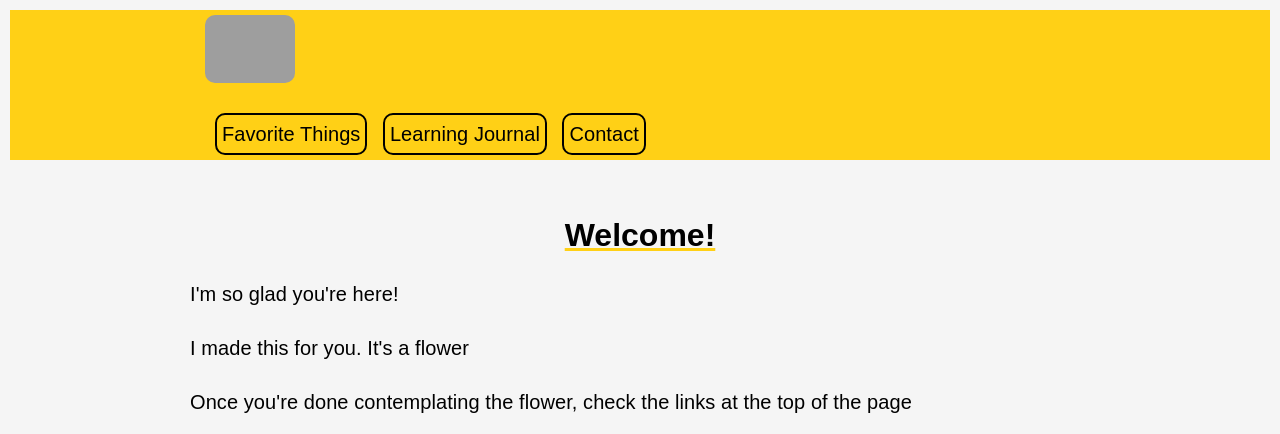
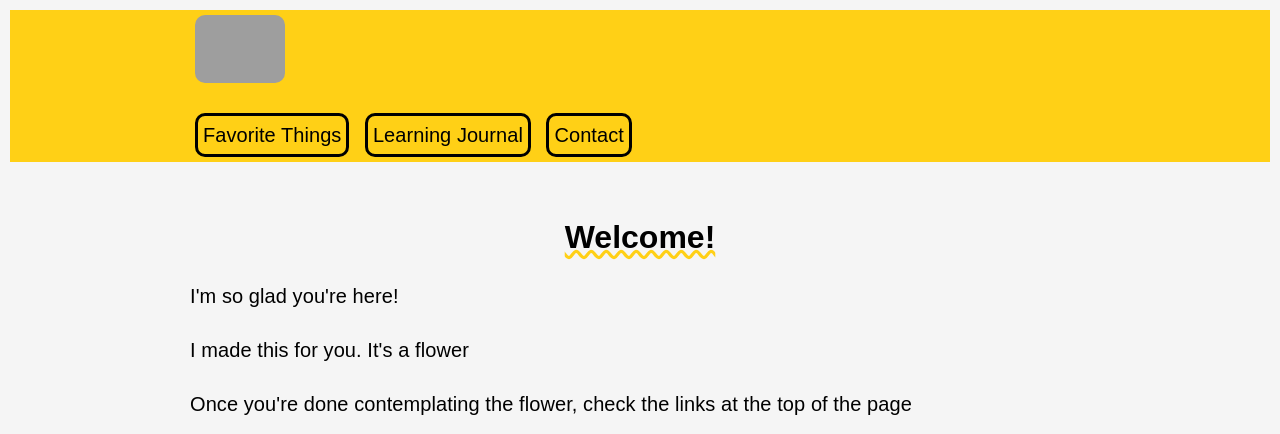
Before and after one commit to prolixmagus/pe-projects, a PHP site: page /projects/multi-page-website/index.html in a window 1280 px wide. Shown: the top 434 px of the page. Run offline with PHP 8.4, Linux system fonts and the light colour scheme; grey boxes are pictures that could not be loaded.

Commit message:
Adjust padding on nav bar+
Align links and logo

```diff
--- a/projects/multi-page-website/contact.html
+++ b/projects/multi-page-website/contact.html
@@ -16,7 +16,7 @@
 						<img src='turkey.jpg' alt='water color turkey'>
 					</picture>
 				</a>
-				<ul>
+				<ul class='parent-nav-bar'>
 					<li class='nav-bar-links'><a href="favorite-things.html">Favorite Things</a></li>
 					<li class='nav-bar-links'><a href="learning-journal.html">Learning Journal</a></li>
 					<li class='nav-bar-links'><a href="contact.html">Contact</a></li>
--- a/projects/multi-page-website/favorite-things.html
+++ b/projects/multi-page-website/favorite-things.html
@@ -17,7 +17,7 @@
 						<img src='turkey.jpg' alt='water color turkey'>
 					</picture>
 				</a>
-				<ul>
+				<ul class='parent-nav-bar'>
 					<li class='nav-bar-links'><a href="favorite-things.html">Favorite Things</a></li>
 					<li class='nav-bar-links'><a href="learning-journal.html">Learning Journal</a></li>
 					<li class='nav-bar-links'><a href="contact.html">Contact</a></li>
--- a/projects/multi-page-website/index.html
+++ b/projects/multi-page-website/index.html
@@ -33,7 +33,7 @@
 						<img class='turkey-hover' src='turkey.jpg' alt='water color turkey'>
 					</picture>
 				</a>
-				<ul>
+				<ul class='parent-nav-bar'>
 					<li class='nav-bar-links'><a href="favorite-things.html">Favorite Things</a></li>
 					<li class='nav-bar-links'><a href="learning-journal.html">Learning Journal</a></li>
 					<li class='nav-bar-links'><a href="contact.html">Contact</a></li>
--- a/projects/multi-page-website/learning-journal.html
+++ b/projects/multi-page-website/learning-journal.html
@@ -16,7 +16,7 @@
 						<img src='turkey.jpg' alt='water color turkey'>
 					</picture>
 				</a>
-				<ul>
+				<ul class='parent-nav-bar'>
 					<li class='nav-bar-links'><a href="favorite-things.html">Favorite Things</a></li>
 					<li class='nav-bar-links'><a href="learning-journal.html">Learning Journal</a></li>
 					<li class='nav-bar-links'><a href="contact.html">Contact</a></li>
--- a/projects/multi-page-website/style.css
+++ b/projects/multi-page-website/style.css
@@ -32,16 +32,19 @@ main {
 h1 {
 	text-align: center;
 	font-size: 2rem;
-	text-decoration: underline;
+	text-decoration: wavy underline;
 	text-decoration-color: #ffd016;
 }
 
+.parent-nav-bar {
+	padding-left: 0px;
+}
 
 .nav-bar-links {
 	display: inline-block;
 	margin: 5px;
 	padding: 5px;
-	border: 2px solid black;
+	border: 3px solid black;
 	border-radius: 10px;
 }
 
@@ -83,7 +86,7 @@ img, picture {
 
 .turkey {
 	max-width: 100px;
-	margin-left: 10px;
+
 	padding: 5px;
 }
 
```
